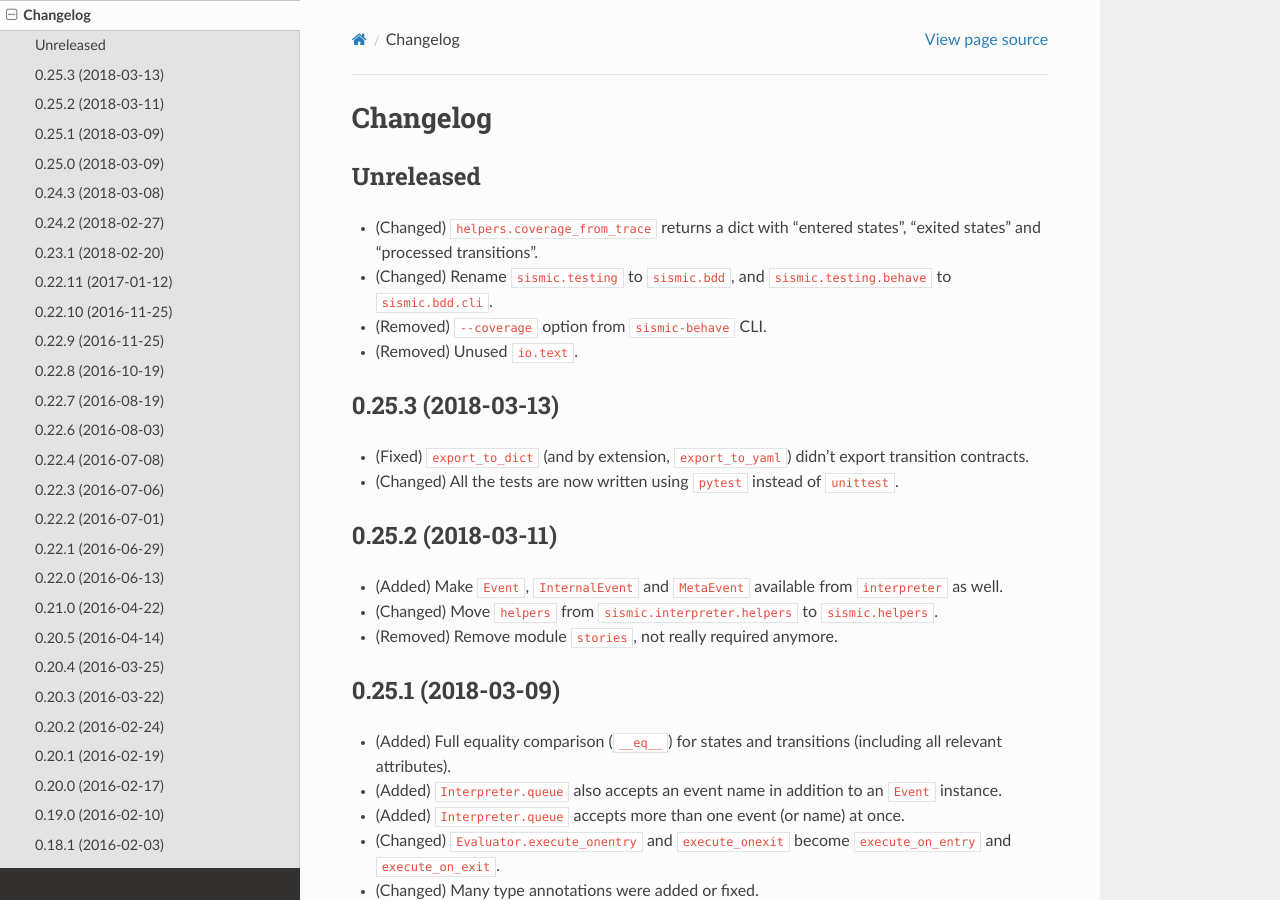
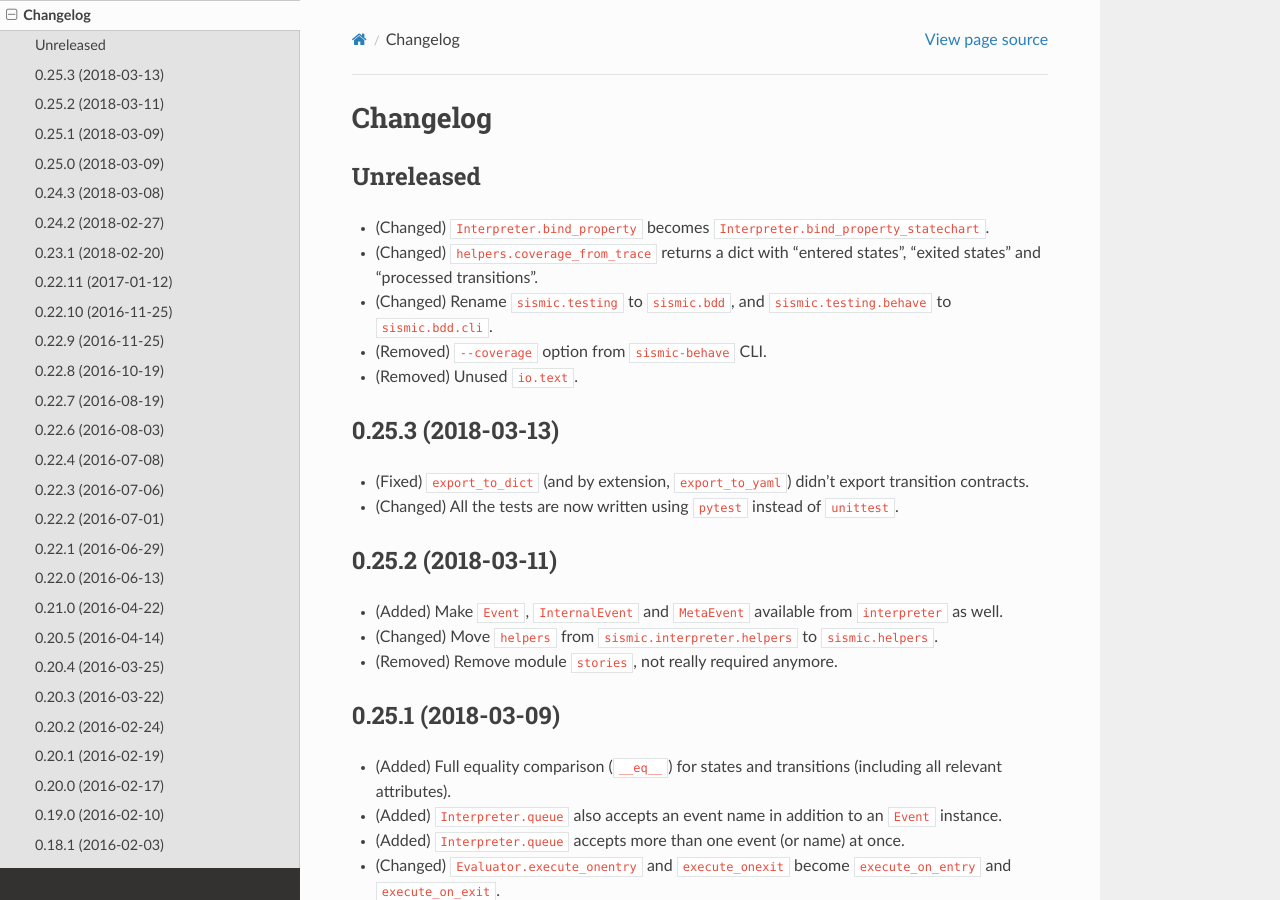
Before and after one commit to AlexandreDecan/sismic, a Sphinx documentation site: the page built from docs/changelog.rst, in a window 1280 px wide and 900 px high. Built offline with Sphinx 7.4.7 and the Read the Docs theme 2.0.0, drawn with Linux system fonts in a browser that asks for light colours.

Commit message:
bind_property renamed to bind_property_statechart

```diff
--- a/CHANGELOG.rst
+++ b/CHANGELOG.rst
@@ -4,6 +4,7 @@ Changelog
 Unreleased
 ----------
 
+- (Changed) ``Interpreter.bind_property`` becomes ``Interpreter.bind_property_statechart``.
 - (Changed) ``helpers.coverage_from_trace`` returns a dict with "entered states", "exited states" and
   "processed transitions".
 - (Changed) Rename ``sismic.testing`` to ``sismic.bdd``, and ``sismic.testing.behave`` to ``sismic.bdd.cli``.
--- a/docs/properties.rst
+++ b/docs/properties.rst
@@ -47,9 +47,9 @@ When a property statechart is bound to an interpreter, its internal clock (the
 interpreter.
 
 The complete list of :py:class:`~sismic.model.MetaEvent` that are created by the interpreter is described in the
-documentation of the :py:meth:`~sismic.interpreter.Interpreter.bind_property` method:
+documentation of the :py:meth:`~sismic.interpreter.Interpreter.bind_property_statechart` method:
 
-.. automethod:: sismic.interpreter.Interpreter.bind_property
+.. automethod:: sismic.interpreter.Interpreter.bind_property_statechart
     :noindex:
 
 If a property statechart reaches a final state during its execution, then the property is considered as not
```
Also changed, not shown: 2 other files.
